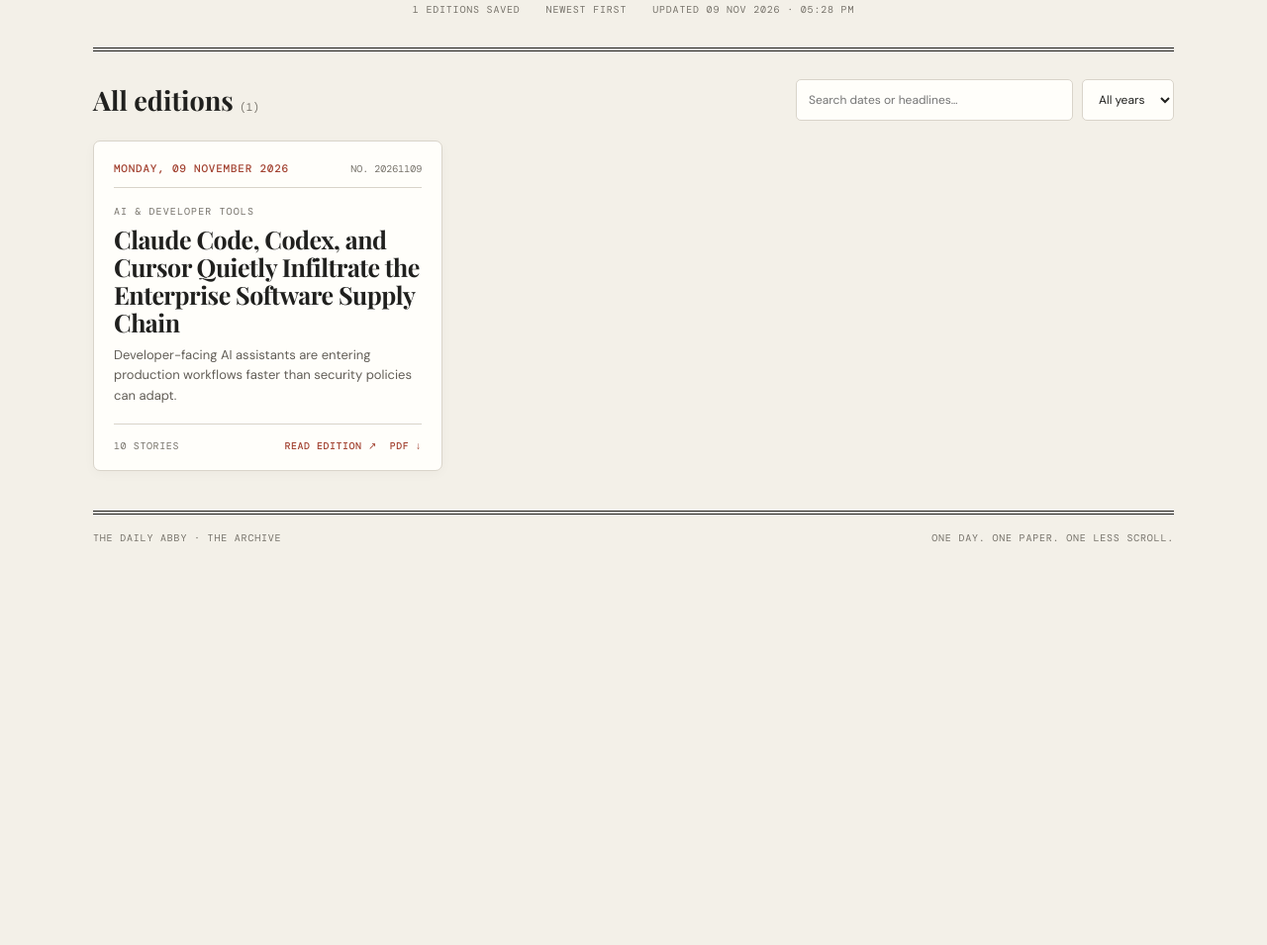
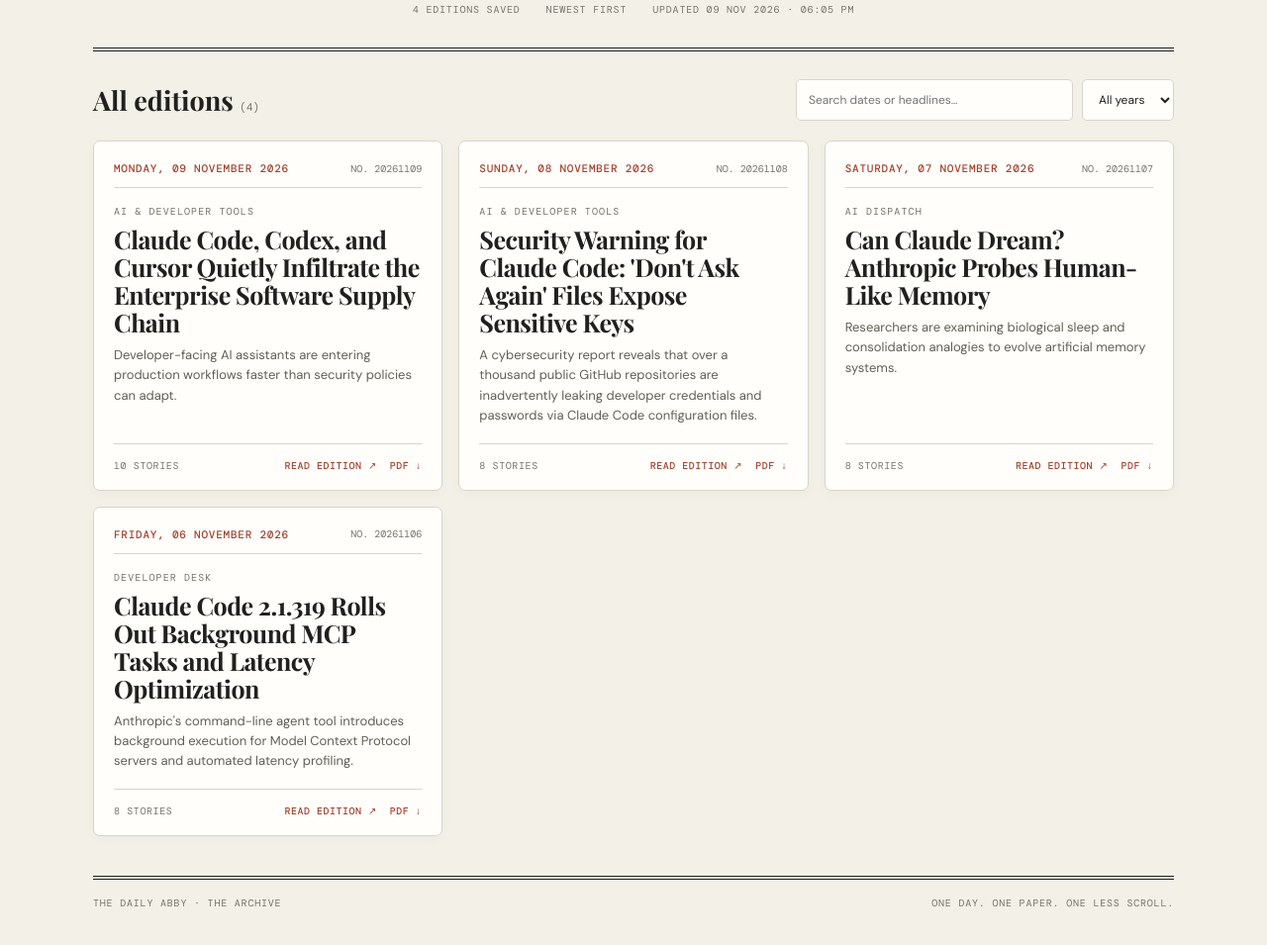
Before and after one commit to abhiramiramadas/newspaper, a plain HTML site: page output/index.html in a window 1280 px wide. Shown: the part 301-1256 px from the top of the page at 99% size. Before the commit the page ends 915 px from the top, so only its background shows below. Drawn offline with nearby package versions, Linux system fonts and the light colour scheme.

Commit message:
Restore all newspaper editions in archive

```diff
--- a/output/index.html
+++ b/output/index.html
@@ -53,12 +53,12 @@
       <div class="eyebrow">Your reading history, in one place</div>
       <h1>The Archive</h1>
       <p class="subtitle">Every morning's edition, saved by date. Pick a day, reopen the paper, or keep a PDF for later.</p>
-      <div class="stats"><span>1 editions saved</span><span>Newest first</span><span>Updated 09 Nov 2026 · 05:28 PM</span></div>
+      <div class="stats"><span>4 editions saved</span><span>Newest first</span><span>Updated 09 Nov 2026 · 06:05 PM</span></div>
     </header>
 
     <section aria-label="Saved editions">
       <div class="toolbar">
-        <div class="section-title">All editions <span style="font:11px 'DM Mono',monospace;color:var(--muted)">(1)</span></div>
+        <div class="section-title">All editions <span style="font:11px 'DM Mono',monospace;color:var(--muted)">(4)</span></div>
         <div class="filters">
           <input id="search" type="search" placeholder="Search dates or headlines…" aria-label="Search editions">
           <select id="year" aria-label="Filter by year"><option value="">All years</option><option value="2026">2026</option></select>
@@ -74,6 +74,39 @@
           <div class="edition-bottom">
             <span class="count">10 stories</span>
             <div class="links"><a href="editions/2026-11-09/">Read edition ↗</a><a href="editions/2026-11-09/daily-abby.pdf">PDF ↓</a></div>
+          </div>
+        </article>
+
+        <article class="edition" data-year="2026" data-search="sunday, 08 november 2026 security warning for claude code: &#39;don&#39;t ask again&#39; files expose sensitive keys ai &amp; developer tools a cybersecurity report reveals that over a thousand public github repositories are inadvertently leaking developer credentials and passwords via claude code configuration files.">
+          <div class="edition-top"><span class="date">Sunday, 08 November 2026</span><span class="number">NO. 20261108</span></div>
+          <div class="tag">AI &amp; Developer Tools</div>
+          <h2>Security Warning for Claude Code: &#39;Don&#39;t Ask Again&#39; Files Expose Sensitive Keys</h2>
+          <p class="dek">A cybersecurity report reveals that over a thousand public GitHub repositories are inadvertently leaking developer credentials and passwords via Claude Code configuration files.</p>
+          <div class="edition-bottom">
+            <span class="count">8 stories</span>
+            <div class="links"><a href="editions/2026-11-08/">Read edition ↗</a><a href="editions/2026-11-08/daily-abby.pdf">PDF ↓</a></div>
+          </div>
+        </article>
+
+        <article class="edition" data-year="2026" data-search="saturday, 07 november 2026 can claude dream? anthropic probes human-like memory ai dispatch researchers are examining biological sleep and consolidation analogies to evolve artificial memory systems.">
+          <div class="edition-top"><span class="date">Saturday, 07 November 2026</span><span class="number">NO. 20261107</span></div>
+          <div class="tag">AI Dispatch</div>
+          <h2>Can Claude Dream? Anthropic Probes Human-Like Memory</h2>
+          <p class="dek">Researchers are examining biological sleep and consolidation analogies to evolve artificial memory systems.</p>
+          <div class="edition-bottom">
+            <span class="count">8 stories</span>
+            <div class="links"><a href="editions/2026-11-07/">Read edition ↗</a><a href="editions/2026-11-07/daily-abby.pdf">PDF ↓</a></div>
+          </div>
+        </article>
+
+        <article class="edition" data-year="2026" data-search="friday, 06 november 2026 claude code 2.1.319 rolls out background mcp tasks and latency optimization developer desk anthropic&#39;s command-line agent tool introduces background execution for model context protocol servers and automated latency profiling.">
+          <div class="edition-top"><span class="date">Friday, 06 November 2026</span><span class="number">NO. 20261106</span></div>
+          <div class="tag">Developer Desk</div>
+          <h2>Claude Code 2.1.319 Rolls Out Background MCP Tasks and Latency Optimization</h2>
+          <p class="dek">Anthropic&#39;s command-line agent tool introduces background execution for Model Context Protocol servers and automated latency profiling.</p>
+          <div class="edition-bottom">
+            <span class="count">8 stories</span>
+            <div class="links"><a href="editions/2026-11-06/">Read edition ↗</a><a href="editions/2026-11-06/daily-abby.pdf">PDF ↓</a></div>
           </div>
         </article>
 
```
